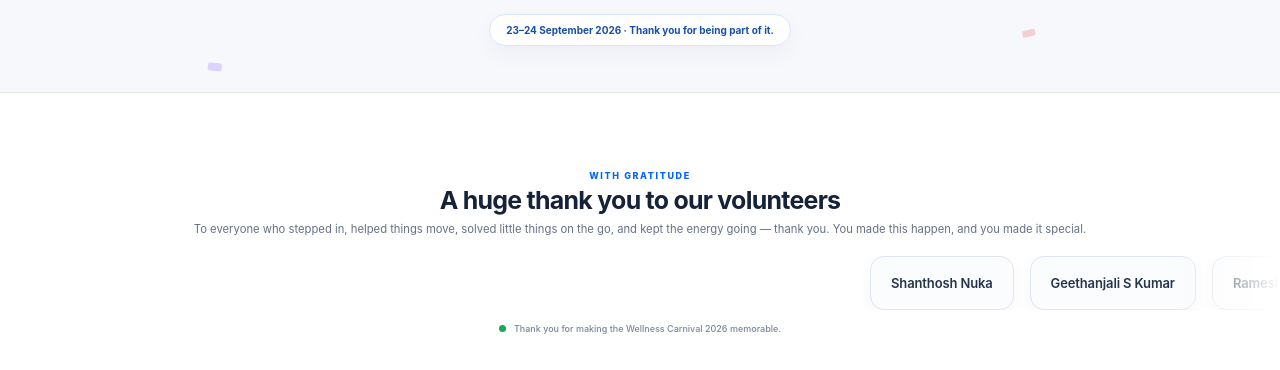
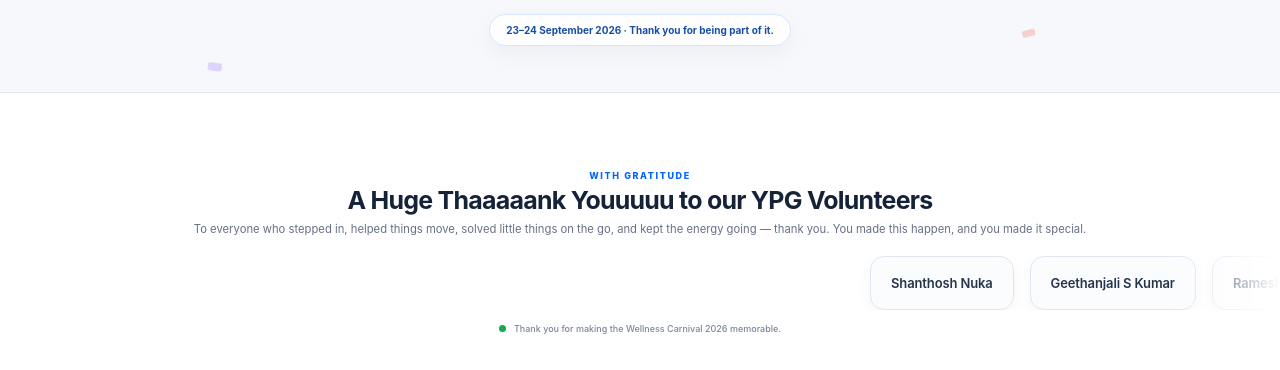
Before and after one commit to rithvikbanka/wellnesscarnival, a plain HTML site: page index.html in a window 1280 px wide. Shown: the part 387-757 px from the top of the page. Drawn offline with Linux system fonts and the light colour scheme.

Commit message:
Update index.html

```diff
--- a/index.html
+++ b/index.html
@@ -259,7 +259,7 @@ body{
     <div class="kicker">With gratitude</div>
 
     <div class="vtitle">
-      A huge thank you to our volunteers
+      A Huge Thaaaaank Youuuuu to our YPG Volunteers
     </div>
 
     <div class="vcopy">
```
